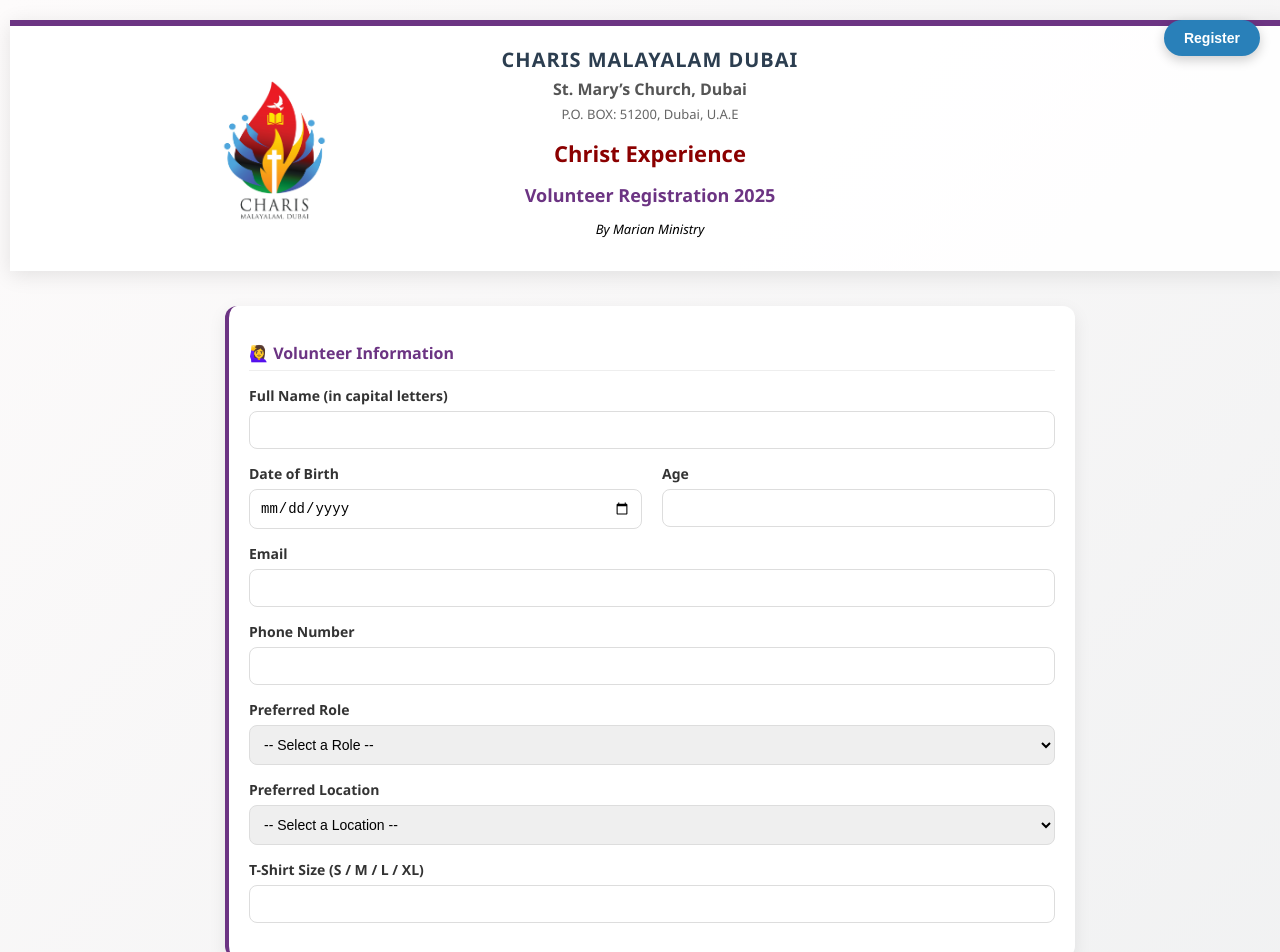
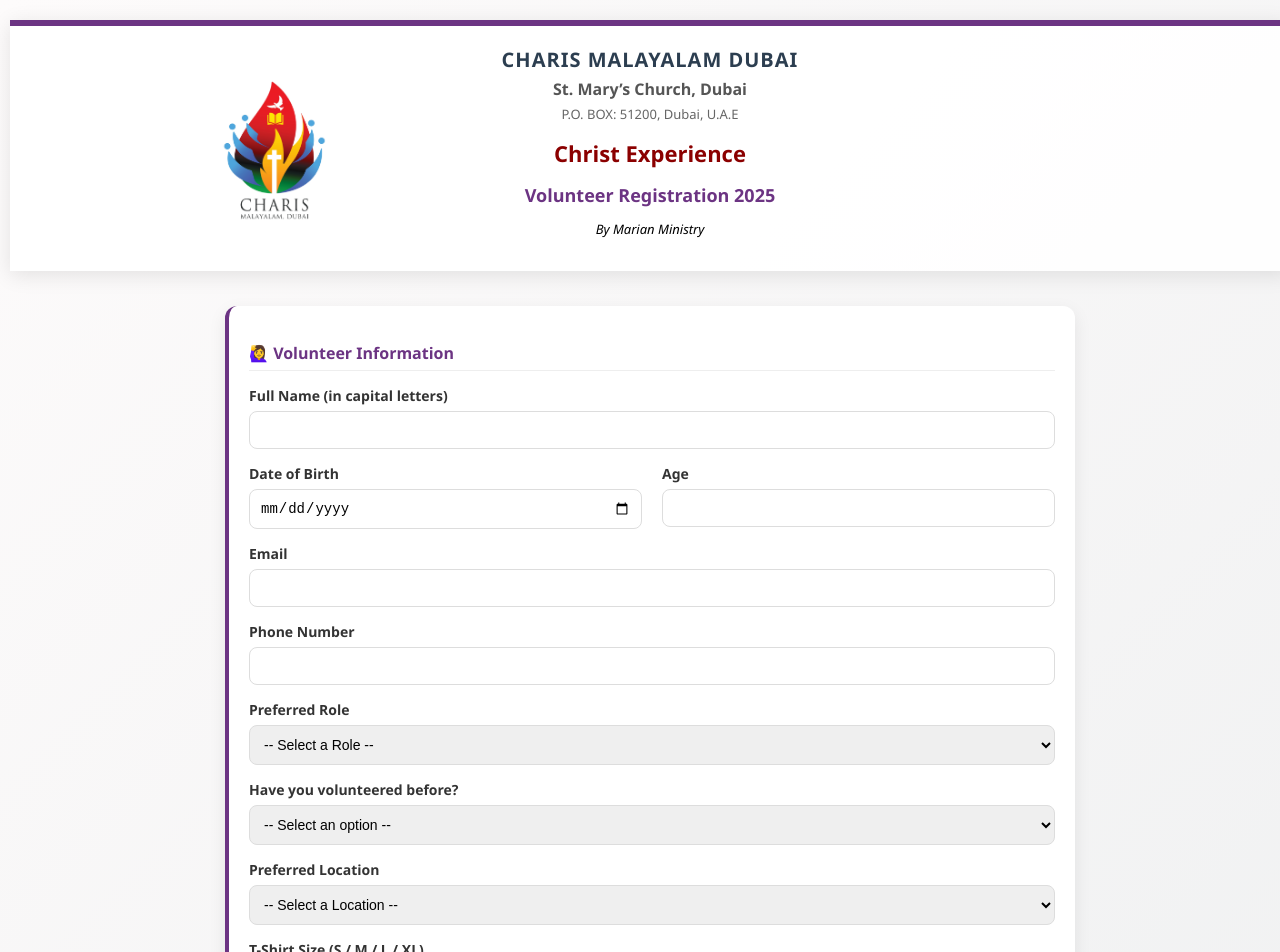
Before and after one commit to churchevent-ux/Volunteer-registration, a React (Create React App) app: page /volunteer-register in a window 1280 px wide. Shown: the top 952 px of the page. Built offline with nearby package versions, Linux system fonts and the light colour scheme.

Commit message:
Update VolunteerRegister.jsx

```diff
--- a/src/pages/VolunteerRegister.jsx
+++ b/src/pages/VolunteerRegister.jsx
@@ -33,7 +33,9 @@
     availableDates: [],
     volunteerAgreement: false,
     signature: "",
+    priorExperience: "", // <-- new field
   });
+
 
   /** ---------------------------
    * 2. Responsive
@@ -100,8 +102,9 @@
         if (!isNaN(idNum)) lastIndex = idNum;
       });
 
-      const newId = `Volunteer ${lastIndex + 1}`;
+      const newId = `Volunteer-${Date.now()}`;
       const dataToSave = { ...formData, volunteerId: newId, createdAt: new Date() };
+      await addDoc(volRef, dataToSave);
 
       await addDoc(volRef, dataToSave);
       navigate("/volunteer-id", { state: { formData: dataToSave } });
@@ -145,7 +148,7 @@
       }}
     >
       {/* Floating Login Button */}
-      <div
+      {/* <div
         style={{
           position: "fixed",
           top: 20,
@@ -169,7 +172,7 @@
         >
          Register
         </button>
-      </div>
+      </div> */}
 
       {/* Header */}
       <Header isMobile={isMobile} />
@@ -221,6 +224,8 @@
   value={formData.phone}
   onChange={handleChange}
   required
+  pattern="^(?:\+971|0)?5\d{8}$"
+  title="Enter a valid UAE phone number (e.g., 0501234567)"
 />
 
             {/* Preferred Role */}
@@ -245,6 +250,24 @@
                 ))}
               </select>
             </div>
+
+
+
+            <div style={{ marginBottom: 15 }}>
+  <label style={inputLabel}>Have you volunteered before?</label>
+  <select
+    name="priorExperience"
+    value={formData.priorExperience}
+    onChange={handleChange}
+    required
+    style={selectStyle}
+  >
+    <option value="">-- Select an option --</option>
+    <option value="Yes">Yes</option>
+    <option value="No">No</option>
+  </select>
+</div>
+
 
             {/* Preferred Location */}
             <div style={{ marginBottom: 15 }}>
```
Lines whose indentation alone changed are shown as unchanged.
